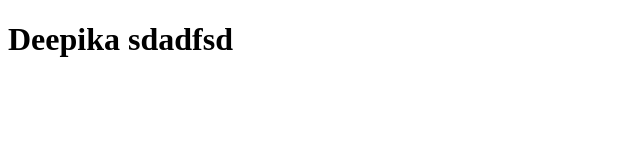
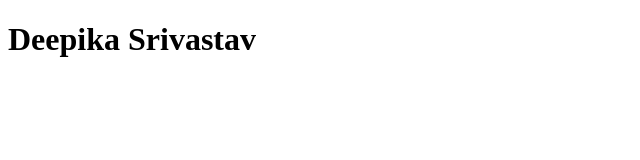
Before and after one commit to websrivastav/pro1, a plain HTML site: page about.html in a window 1280 px wide. Shown: the full height of the page, 0-640 px from the left. Drawn offline with Linux system fonts and the light colour scheme.

```diff
--- a/about.html
+++ b/about.html
@@ -8,6 +8,6 @@
 <title>Travel</title>
 </head>
 <body>
-<h1>Deepika sdadfsd</h1>
+<h1>Deepika Srivastav</h1>
 </body>
 </html>
```
